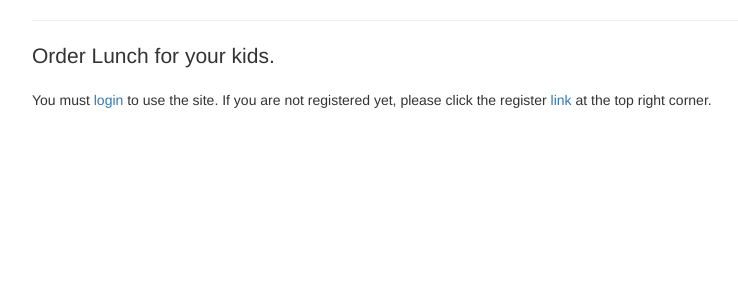
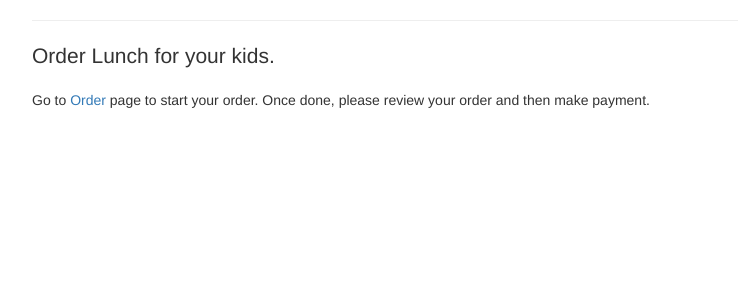
Before and after one commit to pykhan/ordermeal, a Django app: page / in a window 1280 px wide. Shown: the part 139-435 px from the top of the page, without its empty margins (38-776 px from the left). Run offline with Django 3.2, Linux system fonts and the light colour scheme; the visitor is signed in with stand-in values (Sample User, id 1); parts of the project's set-up code (start-up, migrations or seed data) failed here and were passed over; some libraries are stand-ins or nearby versions.

Commit message:
test keys for fake payment updated.

```diff
--- a/web/templates/web/home.html
+++ b/web/templates/web/home.html
@@ -4,8 +4,15 @@
     <p class="lead">
         Order Lunch for your kids.
     </p>
-    <p>
-        You must <a href="{% url 'ol:login' %}">login</a> to use the site. If you are not registered yet,
-        please click the register <a href="{% url 'ol:register' %}">link</a> at the top right corner.
-    </p>
+    {% if request.user.is_authenticated %}
+        <p>
+            Go to <a href="{% url 'ol:order' %}">Order</a> page to start your order.  Once
+            done, please review your order and then make payment.
+        </p>
+    {% else %}
+        <p>
+            You must <a href="{% url 'ol:login' %}">login</a> to use the site. If you are not registered yet,
+            please click the register <a href="{% url 'ol:register' %}">link</a> at the top right corner.
+        </p>
+    {% endif %}
 {% endblock %}
--- a/web/views.py
+++ b/web/views.py
@@ -2,6 +2,8 @@ import logging
 from datetime import datetime
 from decimal import Decimal
 
+import paypalrestsdk
+from django.conf import settings
 from django.contrib.auth import authenticate, login, logout
 from django.contrib.auth.decorators import login_required
 from django.utils.decorators import method_decorator
@@ -9,7 +11,6 @@ from django.views.generic import (FormView, TemplateView, RedirectView)
 from django.urls import reverse_lazy, reverse
 from django.http import HttpResponseRedirect, HttpResponse
 from django.contrib.auth.forms import AuthenticationForm
-#from paypal.standard.forms import PayPalPaymentsForm
 
 from web.api import (get_all_products, get_all_children, get_cart_total)
 from web.forms import (DoctorForm, ChildForm,
@@ -18,6 +19,10 @@ from web.models import (Product, OrderConfirmationId, Order, Child)
 
 
 log = logging.getLogger(__name__)
+paypalrestsdk.configure({
+  "mode": "sandbox", # sandbox or live
+  "client_id": "AeUbUlYRgl5DJPvotj1UmGIswdlQpyXm3qPJq3ZBQTUOCQtkEsCpCytFYtdDvNu_LnFKWU-fRUDHylz4",
+  "client_secret": "EIA7iByWPUprfEtesDHMdh8SaCZ_kdKMfej3qEbr5R5cJ65j-kKj9Qc07divU1AiaE8CXZINV7EAvaZ7" })
 
 
 class LoginRequiredMixin(object):
@@ -245,3 +250,67 @@ class PaymentView(LoginRequiredMixin, TemplateView):
         context["page_header"] = "Payment"
         context["order_total"] = self.order_total
         return context
+
+
+class PaymentConfirmationView(LoginRequiredMixin, TemplateView):
+    template_name = 'web/payment-confirmation.html'
+    confirmation_number = None
+    paypal_confirmation = None
+
+    def get(self, request, *args, **kwargs):
+        self.confirmation_number = request.session.get("order_confirmation_no", None)
+        cart_total = get_cart_total(request)
+        paypal_charge = cart_total * 0.05
+        total_charge = cart_total + paypal_charge
+        item_list = []
+        for item in request.sessioin.get("cart"):
+            item_list.append({
+                "name": item["name"],
+                "sku": item["id"],
+                "price": str(item["price"]),
+                "quantity": item["quantity"]
+            },)
+        payment = paypalrestsdk.Payment({
+            "intent": "sale",
+            "payer": {
+                "payment_method": "paypal"
+            },
+            "redirect_urls": {
+                "return_url": "http://localhost:8000/payment/execute",
+                "cancel_url": "http://localhost:8000/"
+            },
+            "transactions": [{
+
+                # ItemList
+                "item_list": {
+                    "items": item_list
+                },
+
+                # Amount
+                # Let's you specify a payment amount.
+                "amount": {
+                    "total": str(total_charge),
+                    "currency": "USD"},
+                "description": "This is the payment transaction description."
+            }]
+        })
+        if payment.create():
+            self.paypal_confirmation = payment.id
+            print("Payment[%s] created successfully" % (payment.id))
+            # Redirect the user to given approval url
+            for link in payment.links:
+                if link.method == "REDIRECT":
+                    # Convert to str to avoid google appengine unicode issue
+                    # https://github.com/paypal/rest-api-sdk-python/pull/58
+                    redirect_url = str(link.href)
+                    print("Redirect for approval: %s" % (redirect_url))
+        else:
+            print("Error while creating payment:")
+            print(payment.error)
+        return super(PaymentConfirmationView, self).get(request, *args, **kwargs)
+
+    def get_context_data(self, **kwargs):
+        context = super(PaymentConfirmationView, self).get_context_data(**kwargs)
+        context["page_header"] = "Payment Confirmation"
+        context["confirmation_number"] = self.confirmation_number
+        return context
```
Also changed, not shown: web/templates/web/payment-confirmation.html (added, +10 -0 lines).
